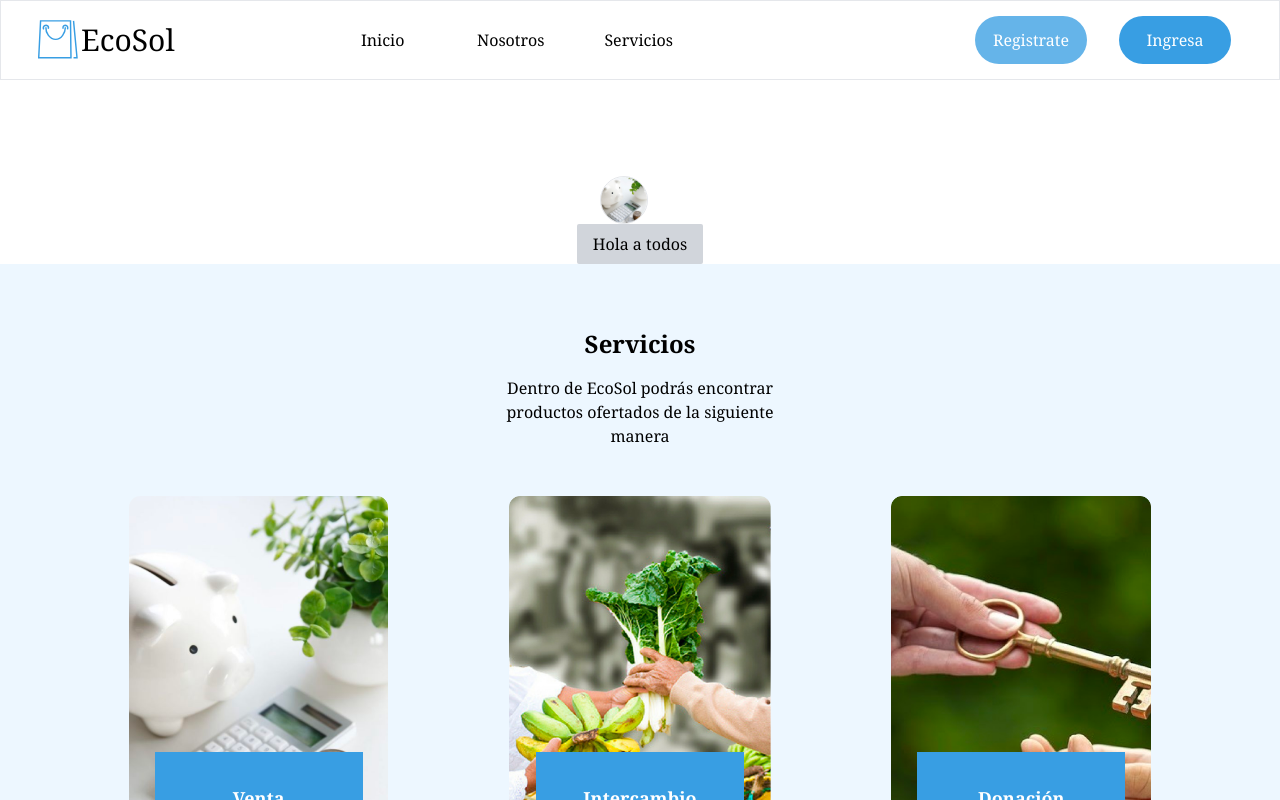
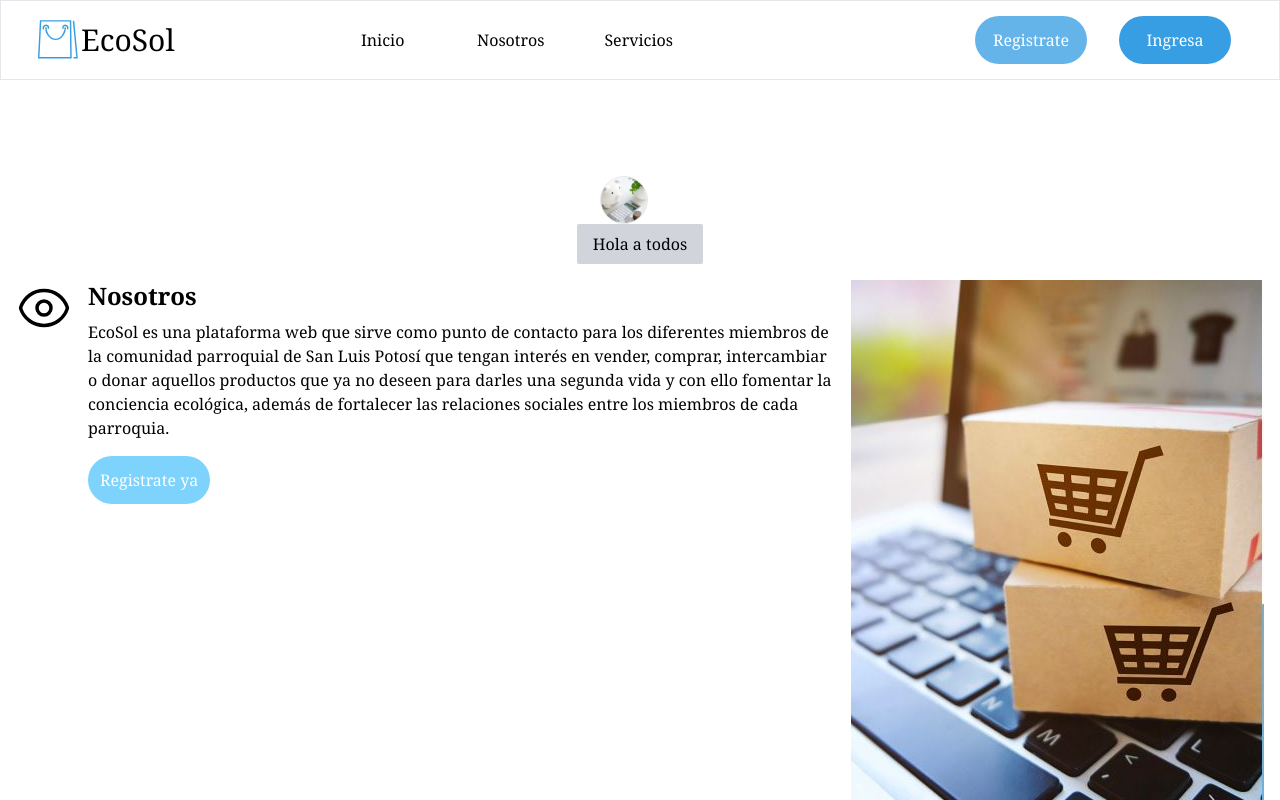
Before and after one commit to Chuyini/EcoSol, a Next.js app: page / in a window 1280 px wide. Shown: the top 800 px of the page. Built offline with nearby package versions, Linux system fonts and the light colour scheme.

Commit message:
[ECOSOL]: Us Component Created

```diff
--- a/app/page.tsx
+++ b/app/page.tsx
@@ -1,6 +1,16 @@
 import Button from '../components/atoms/Button/Button';
 import Services from '../components/organisms/Services/Services';
 import Avatar from '../components/atoms/Avatar/Avatar';
+import UsContent from '../components/molecules/UsContent/UsContent';
+import EyeIcon from '../components/atoms/icons/Eye';
+
+const US_CONTENT = {
+   icon: <EyeIcon className='w-14' />,
+   title: 'Nosotros',
+   body: 'EcoSol es una plataforma web que sirve como punto de contacto para los diferentes miembros de la comunidad parroquial de San Luis Potosí que tengan interés en vender, comprar, intercambiar o donar aquellos productos que ya no deseen para darles una segunda vida y con ello fomentar la conciencia ecológica, además de fortalecer las relaciones sociales entre los miembros de cada parroquia.',
+   route: { name: 'Registrate ya', url: 'pages/SignUp' },
+   imageSrc: 'l.png',
+};
 
 const SERVICES_CARD_DATA = [
    {
@@ -34,7 +44,7 @@ export default function Home() {
          <Button variant='secondary' border='none' className=''>
             Hola a todos
          </Button>
-
+         <UsContent {...US_CONTENT} />
          <Services
             title='Servicios'
             body='Dentro de EcoSol podrás encontrar productos ofertados de la siguiente manera'
--- /dev/null
+++ b/components/molecules/UsContent/UsContent.tsx
@@ -0,0 +1,38 @@
+import Link from 'next/link';
+import { FunctionComponent, ReactNode } from 'react';
+interface UsContentProps {
+   icon: ReactNode;
+   title: string;
+   body: string;
+   route: { name: string; url: string };
+   imageSrc: string;
+}
+
+const UsContent: FunctionComponent<UsContentProps> = ({
+   icon,
+   title,
+   body,
+   route,
+   imageSrc,
+}) => {
+   return (
+      <div className='flex h-fit w-fit bg-white p-4 font-serif text-black'>
+         <div className='mr-4 flex-shrink-0'>{icon}</div>
+         <div className='w-1/2 flex-grow'>
+            <h1 className='mb-2 text-2xl font-semibold'>{title}</h1>
+            <p className='mb-4'>{body}</p>
+            <Link
+               href={route.url}
+               className='inline-block rounded-full bg-sky-300 p-3 text-white'
+            >
+               {route.name}
+            </Link>
+         </div>
+         <img src='UsImage.png' alt=' ' className='pl-3' />
+      </div>
+   );
+};
+
+export default UsContent;
+
+/*{imageSrc && <img src={imageSrc} alt='Imagen' className='ml-4' />}*/
```
Also changed, not shown: public/UsImage.PNG (added), public/icon.png (added).
